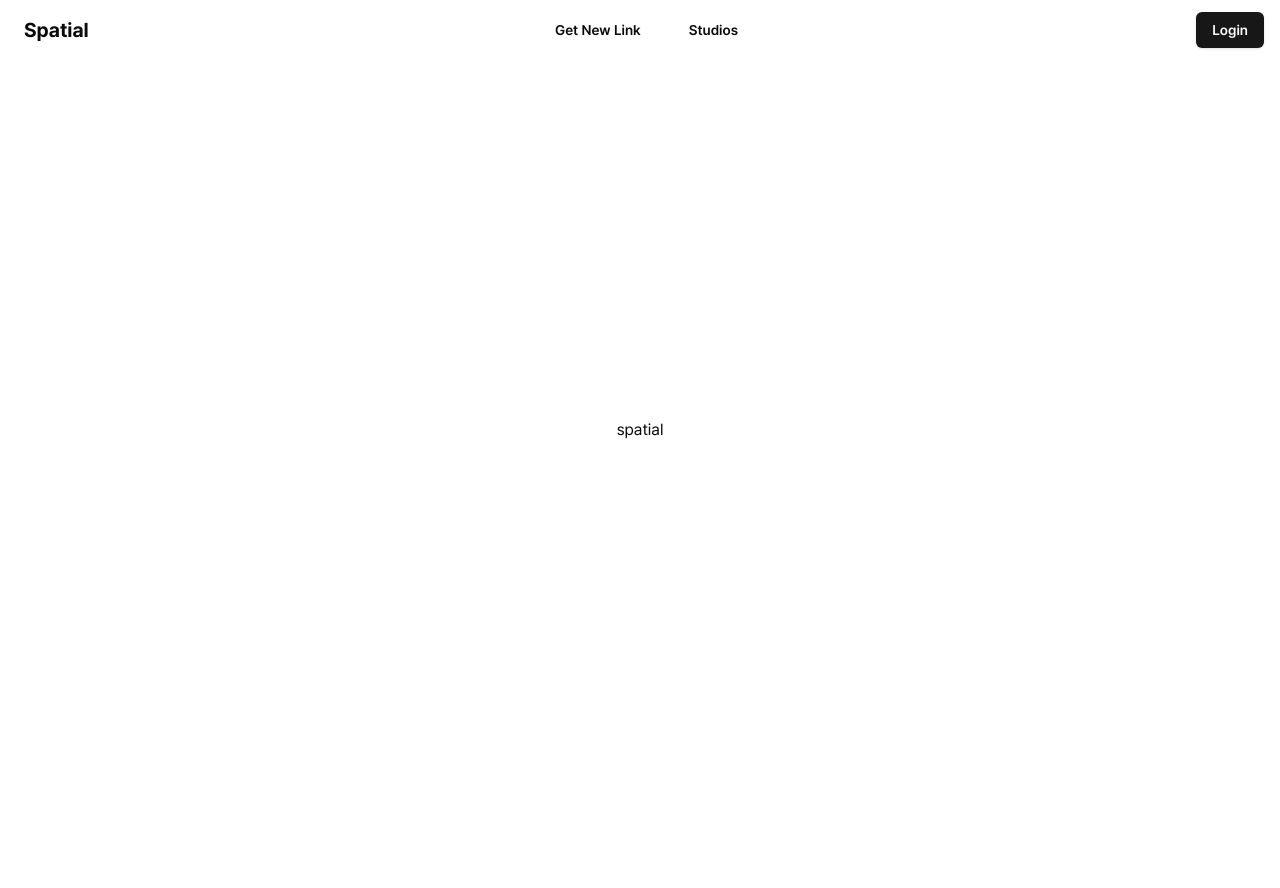
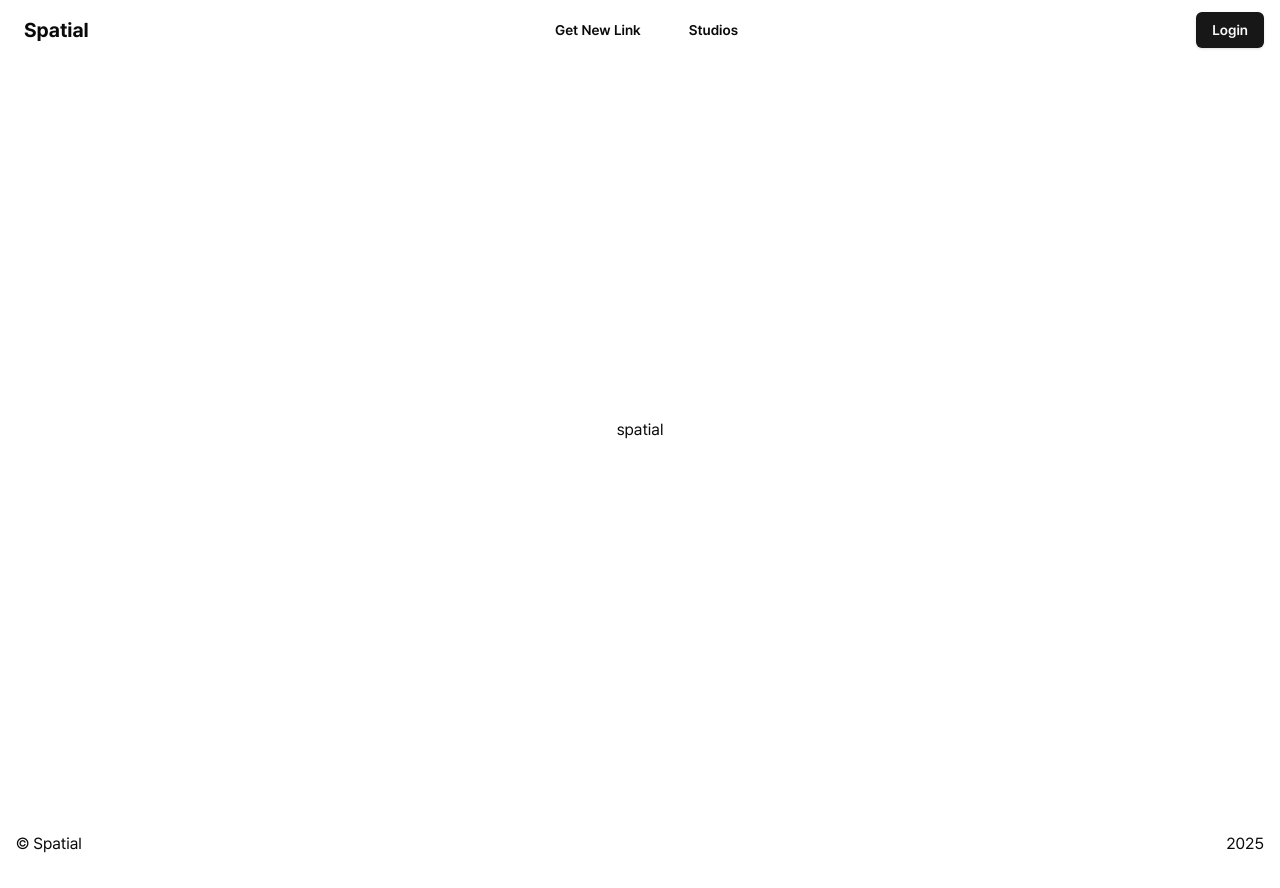
Before and after one commit to olhkyle/spatial, a Next.js app: page / in a window 1280 px wide. Before the commit the page ends 800 px from the top, so only its background shows below. Built offline with nearby package versions, Linux system fonts and the light colour scheme.

Commit message:
style : change layout style

```diff
--- a/src/app/layout.tsx
+++ b/src/app/layout.tsx
@@ -15,9 +15,15 @@ export default function RootLayout({
 }>) {
   return (
     <html lang="en">
-      <body className={`antialiased`}>
+      <body className="antialiased">
         <Header />
-        <main className="w-full h-[calc(100dvh-60px)]">{children}</main>
+        <main className="mx-auto px-4 w-full h-[calc(100dvh-60px)]">
+          {children}
+        </main>
+        <footer className="flex justify-between py-8 px-4 w-full">
+          <span>© Spatial</span>
+          <span>2025</span>
+        </footer>
       </body>
     </html>
   );
```
